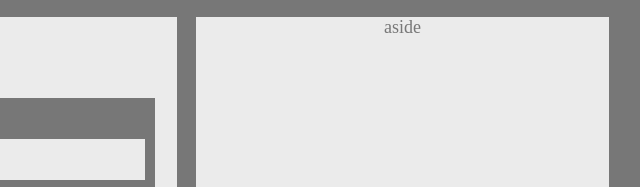
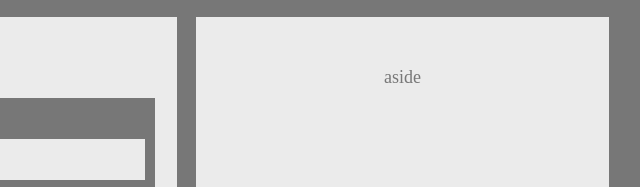
Before and after one commit to rupamkumari24/Homework-Week1, a plain HTML site: page HW-Wireframe/index.html in a window 1280 px wide. Shown: the part 183-370 px from the top of the page, 509-1149 px from the left. Drawn offline with Linux system fonts and the light colour scheme.

Commit message:
Change in CSS file of Wireframe

```diff
--- a/HW-Wireframe/style.css
+++ b/HW-Wireframe/style.css
@@ -85,3 +85,8 @@
 	margin-top:300px;
 	margin-bottom: 10px;
 }
+
+aside
+{
+	margin-top: 50px;
+}
```
